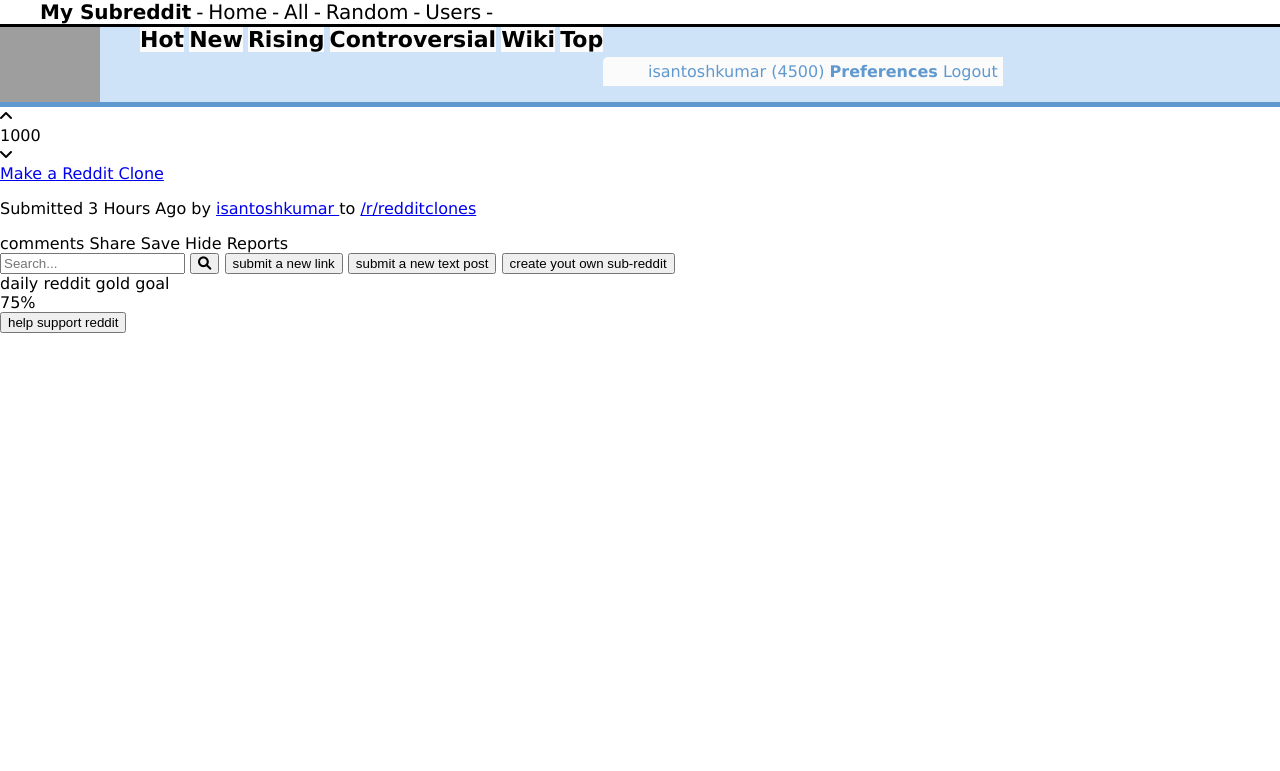
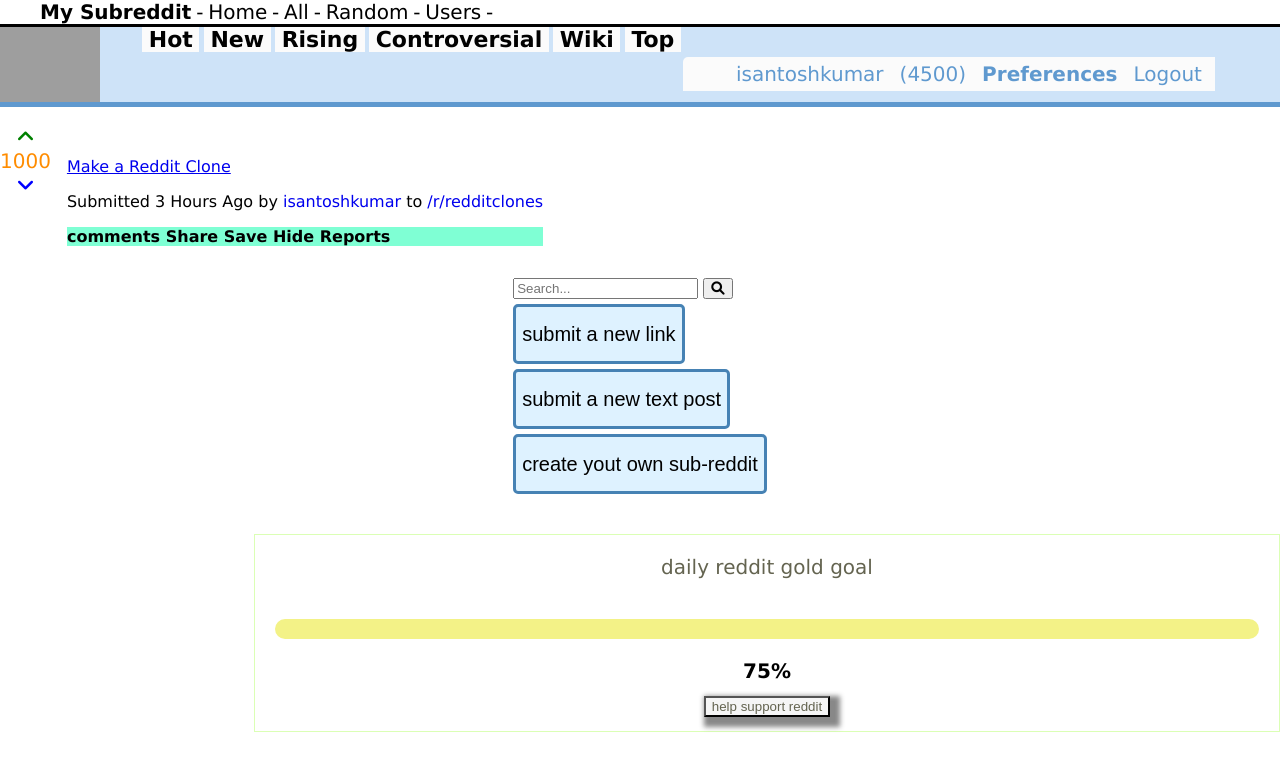
Before and after one commit to Santosh271/readit-clone-by-santosh, a PHP site: page / in a window 1280 px wide. Shown: the top 771 px of the page. Run offline with PHP 8.4, Linux system fonts and the light colour scheme; grey boxes are pictures that could not be loaded.

Commit message:
Update style.css

```diff
--- a/style.css
+++ b/style.css
@@ -1,4 +1,4 @@
-/* *{
+ /* *{
     margin: 0;
     padding: 0;
 } */
@@ -58,6 +58,7 @@
     }
 
     nav{
+        display: flex;
         justify-content: flex-start;
         align-items: flex-start;
         border-bottom: solid #5f99cf;
@@ -67,7 +68,7 @@
 
     nav ul{
         margin: 0;
-
+       display: flex;
         list-style: none;
 
 
@@ -75,10 +76,15 @@
 
     nav > div > ul > li{
         display: inline;
+        justify-content: start;
         font-size: 22px;
         font-family: verdana;
         background-color: #fbfbfb;
         font-weight: bold;
+        margin-left: .1em;
+        margin-right: .1em;
+        padding-left: .3em;
+        padding-right: .3em;
     }
 
     .user-profile{
@@ -97,8 +103,138 @@
 
         display: inline;
         list-style: none;
+        font-size: 20px;
+        margin-left: .1em;
+        margin-right: .1em;
+        padding-left: .3em;
+        padding-right: .3em;
+
+
+    }
+    /* Arrow */
+    .post{
+        display: flex;
+        justify-content: flex-start;
+    }
+
+    .post-upvotes{
+        text-align: center;
+        font-size: 20px;
+        color: dodgerblue;
+    }
+    .arrow-up{
+        margin-top: 18px;
+      color: green;
+        transform: rotate(0deg);
+    }
+    #votes{
+        color: darkorange;
+    }
+    .arrow-down{
+      color: blue;
+        transform: rotate(0deg);
+    }
+
+
+    /* post */
+    .post-body{
+        margin-left: 1em;
+        margin-top: 50px;
+    }
+
+
+.submit-link{
+
+    text-decoration: none;
+}
+
+.post-option{
+    columns: dodgerblue;
+    background-color: aquamarine;
+    justify-content: center;
+    font-weight: bold;
+    margin-bottom: 2em;
+}
+
+.reddit-gold{
+    justify-content: end;
+
+    margin-top: 2.5em;
+   float: right;
+
+    text-align: center;
+    border:  solid rgb(219, 289, 181);
+  border-width: thin;
+  width: 80%;
+
+}
+
+.reddit-gold div{
+    font-size: 20px;
+    font-weight: 0;
+    padding-top: 1em;
+    color: rgb( 100, 100, 80);
+}
+
+.bar-container{
+    margin-right: 40px;
+    margin-bottom: 1em;
+}
+
+
+.bar{
+
+    border-radius: 10px;
+    background-color: #f3f287;
+    width: 100%;
+
+    margin-left: 1em;
+    margin-right: 1em;
+}
+
+
+
+.gold-percent{
+    font-weight: bold;
+    color: black;
+    }
+
+
+.reddit-gold-support{
+    background-color: whitesmoke;
+    margin-top: 1em;
+    margin-bottom: 1em;
+    color: rgb(100, 100, 80);
+    box-shadow: 5px 5px 5px 5px #888888;
+
+    }
+
+
+    .user-action-button{
+        background-color: #def2ff;
+        height: 3em;
+        margin-top: .25em;
+        font-size: 20px;
+        border: solid #4682b4;
+        border-radius: 5px;
+        width: 100;
+        display: block;
+        /* float: right; */
+        }
 
 
 
 
+.user-action-button:hover{
+    background-color: #3A5ECA;
+    color: whitesmoke;
     }
+
+
+.part2{
+ display: flex;
+ justify-content: center;
+
+
+
+    }
```
